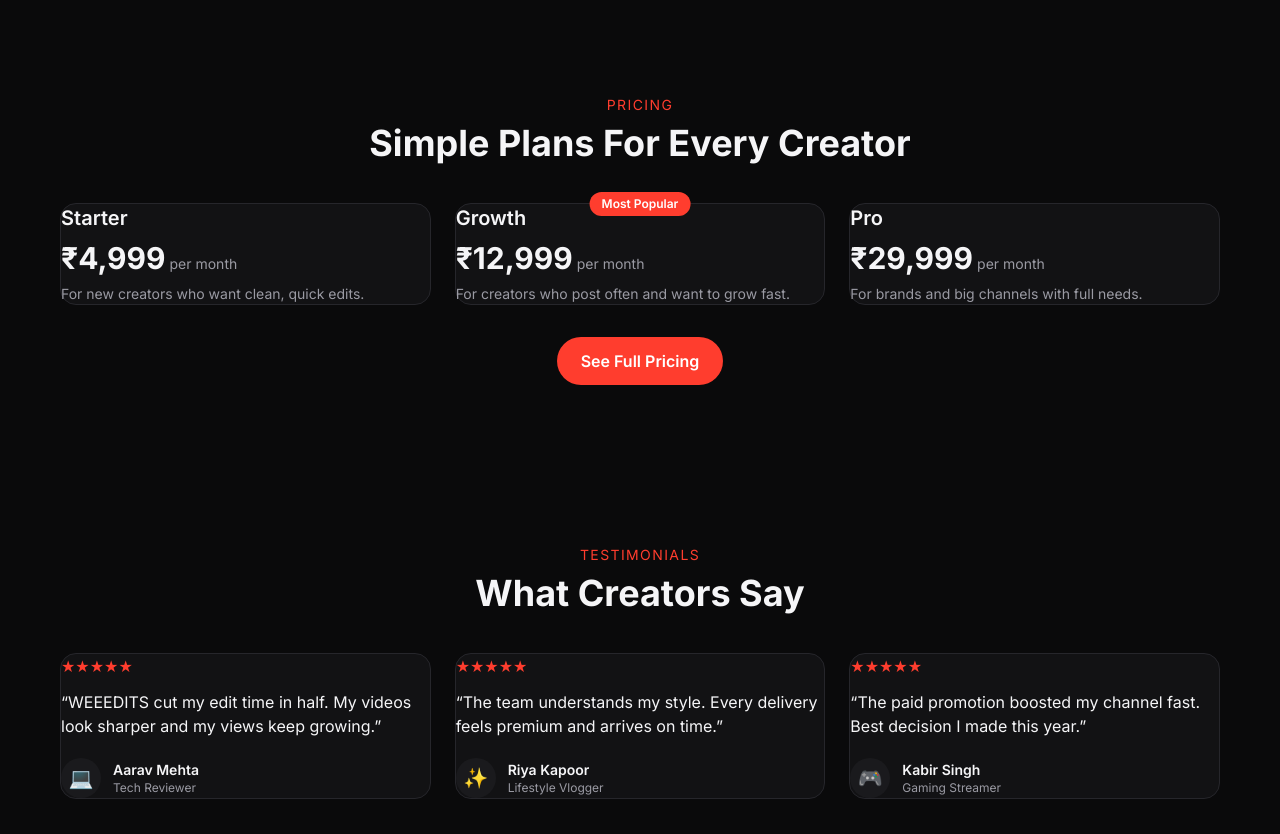
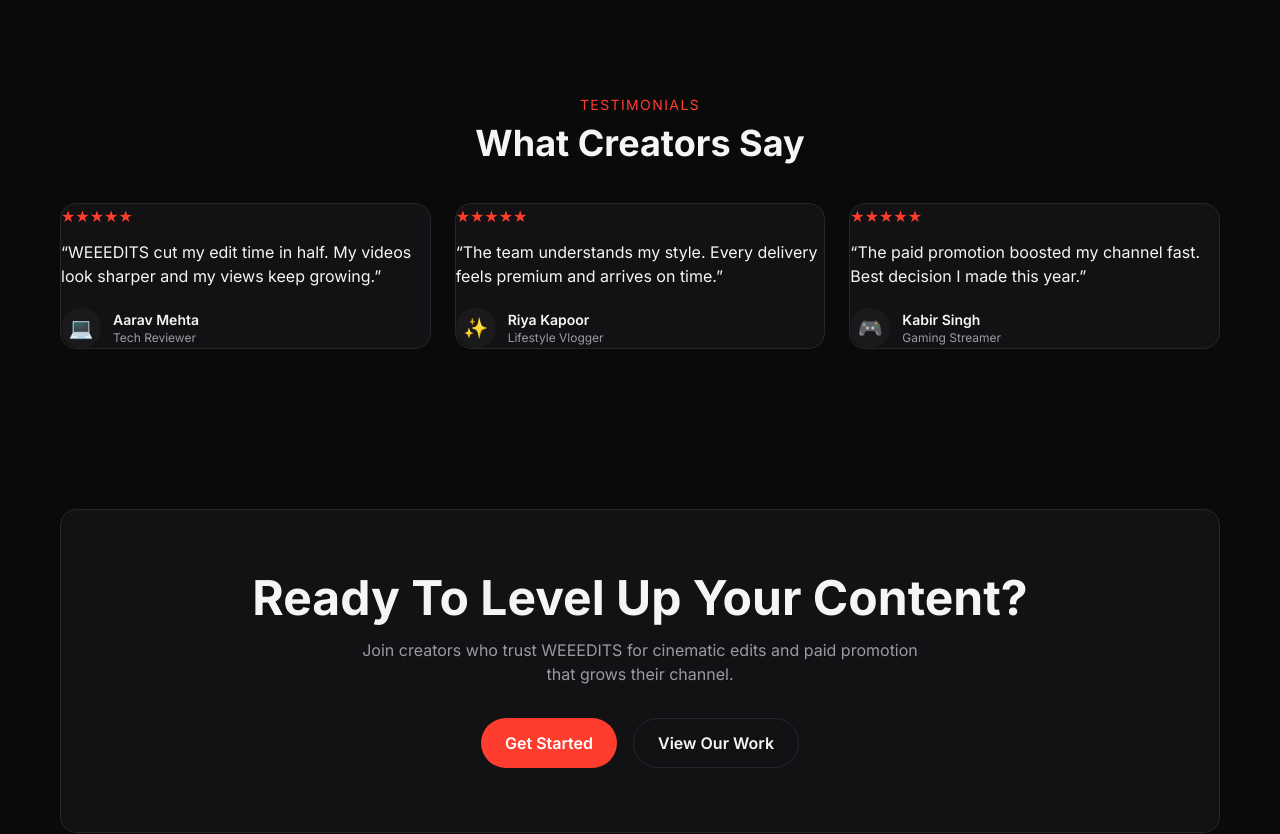
Before and after one commit to ayushpatell-hub/WEEEDITS, a Next.js app in the folder client/: page / in a window 1280 px wide. Shown: the part 3640-4474 px from the top of the page. Built offline with nearby package versions, Linux system fonts and the light colour scheme; no server answers.

Commit message:
Remove pricing from home page and CTA

```diff
--- a/client/src/app/page.tsx
+++ b/client/src/app/page.tsx
@@ -4,7 +4,6 @@
 import ServicesPreview from "@/components/home/ServicesPreview";
 import FeaturedPortfolio from "@/components/home/FeaturedPortfolio";
 import CreatorsPreview from "@/components/home/CreatorsPreview";
-import PricingPreview from "@/components/home/PricingPreview";
 import Testimonials from "@/components/home/Testimonials";
 import CTA from "@/components/home/CTA";
 
@@ -17,7 +16,6 @@
       <ServicesPreview />
       <FeaturedPortfolio />
       <CreatorsPreview />
-      <PricingPreview />
       <Testimonials />
       <CTA />
     </>
--- a/client/src/components/home/CTA.tsx
+++ b/client/src/components/home/CTA.tsx
@@ -16,8 +16,8 @@
             <Link href="/contact" className="btn-primary">
               Get Started
             </Link>
-            <Link href="/pricing" className="btn-outline">
-              View Pricing
+            <Link href="/portfolio" className="btn-outline">
+              View Our Work
             </Link>
           </div>
         </div>
```
